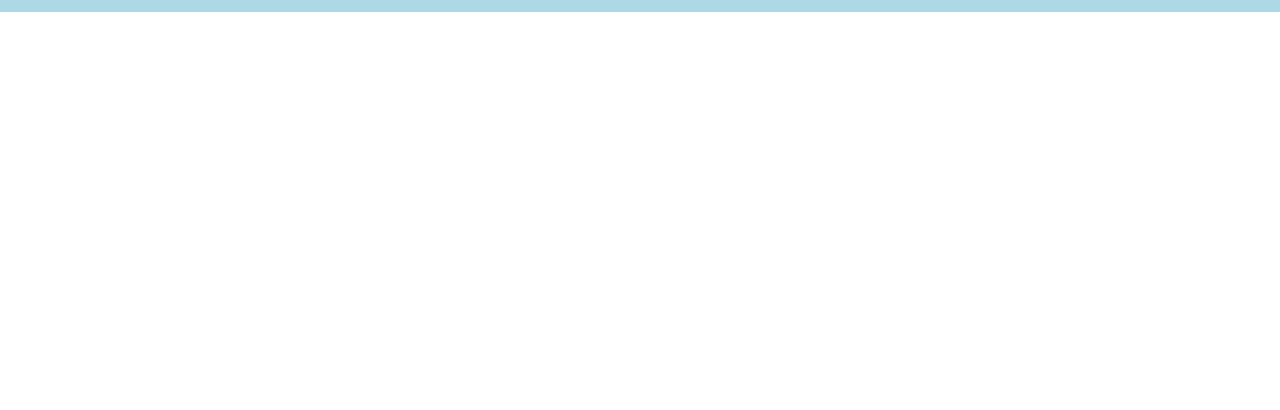
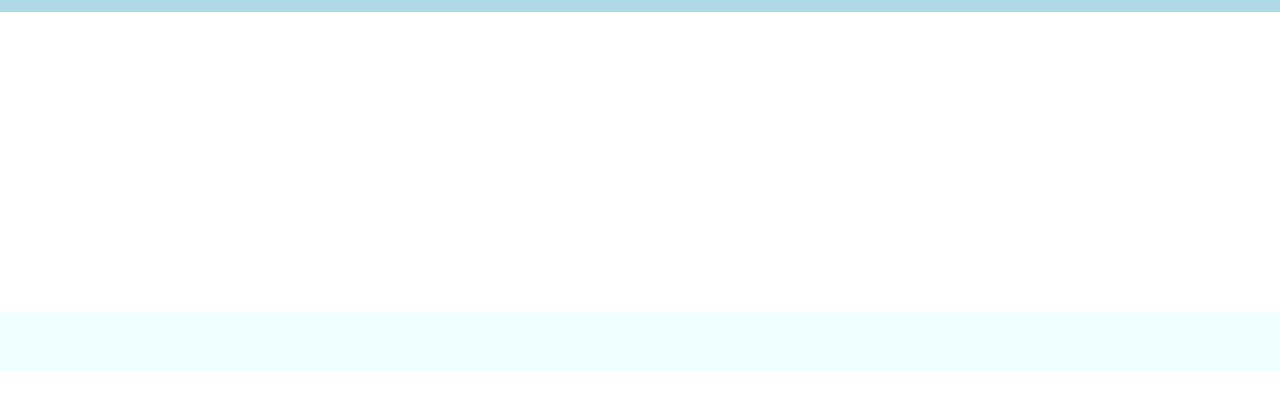
Before and after one commit to willymariino/html-css-struttura-discord, a plain HTML site: page index.html in a window 1280 px wide. Shown: the part 28-438 px from the top of the page. Drawn offline with Linux system fonts and the light colour scheme.

Commit message:
added main

```diff
--- a/index.html
+++ b/index.html
@@ -65,6 +65,12 @@
             </div>
         </section>
 
+        <section class="bg-azure">
+            <div class="container">
+                <div class="row"></div>
+            </div>
+        </section>
+
 
 
 
--- a/style.css
+++ b/style.css
@@ -44,3 +44,12 @@ nav {
     width: 800px;
     margin: 0 auto;
 }
+
+main>section {
+    padding-top: 30px;
+    padding-bottom: 30px;
+}
+
+.bg-azure {
+    background-color: azure;
+}
```
